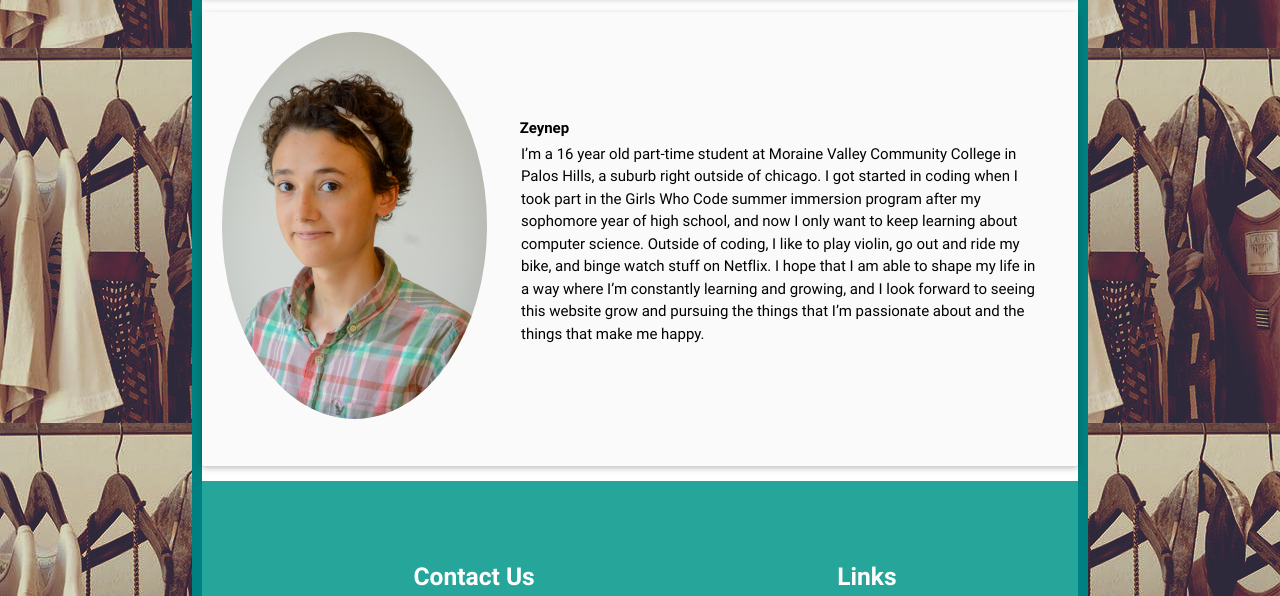
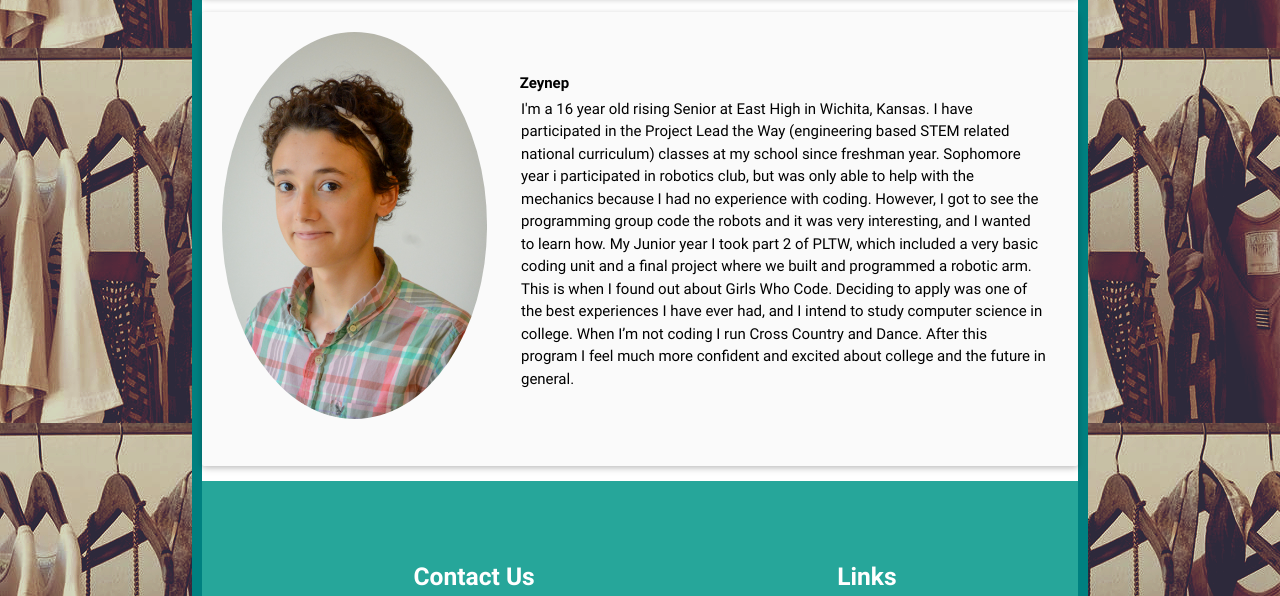
Before and after one commit to 2016SIPSynchrony-Financial/ZeJaIzel, a plain HTML site: page parallax-template/background.html in a window 1280 px wide. Shown: the part 3327-3923 px from the top of the page. Drawn offline with nearby package versions, Linux system fonts and the light colour scheme.

Commit message:
Add files via upload

```diff
--- a/parallax-template/background.html
+++ b/parallax-template/background.html
@@ -180,7 +180,7 @@
               <span class="black-text">
                 <h6> Zeynep </h6>
 			<div class= "col">
-				I’m a 16 year old part-time student at Moraine Valley Community College in Palos Hills, a suburb right outside of chicago. I got started in coding when I took part in the Girls Who Code summer immersion program after my sophomore year of high school, and now I only want to keep learning about computer science. Outside of coding, I like to play violin, go out and ride my bike, and binge watch stuff on Netflix. I hope that I am able to shape my life in a way where I’m constantly learning and growing, and I look forward to seeing this website grow and pursuing the things that I’m passionate about and the things that make me happy.
+				I'm a 16 year old rising Senior at East High in Wichita, Kansas. I have participated in the Project Lead the Way (engineering based STEM related national curriculum) classes at my school since freshman year. Sophomore year i participated in robotics club, but was only able to help with the mechanics because I had no experience with coding. However, I got to see the programming group code the robots and it was very interesting, and I wanted to learn how. My Junior year I took part 2 of PLTW, which included a very basic coding unit and a final project where we built and programmed a robotic arm. This is when I found out about Girls Who Code. Deciding to apply was one of the best experiences I have ever had, and I intend to study computer science in college. When I’m not coding I run Cross Country and Dance. After this program I feel much more confident and excited about college and the future in general.
               </span>
             </div>
           </div>
```
